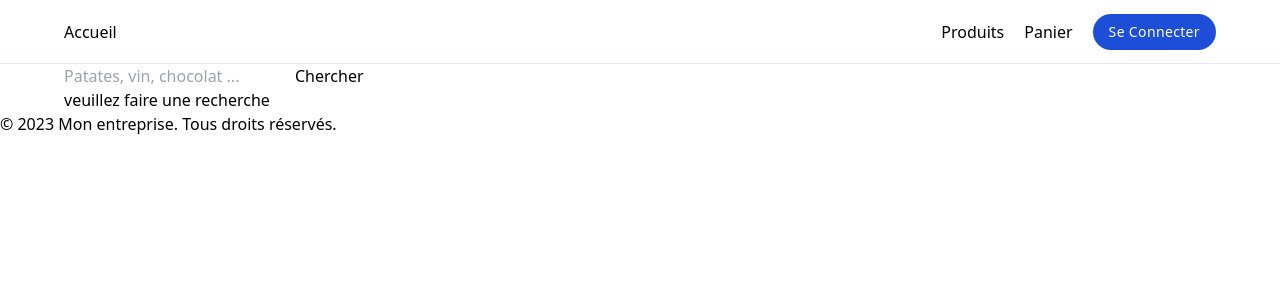
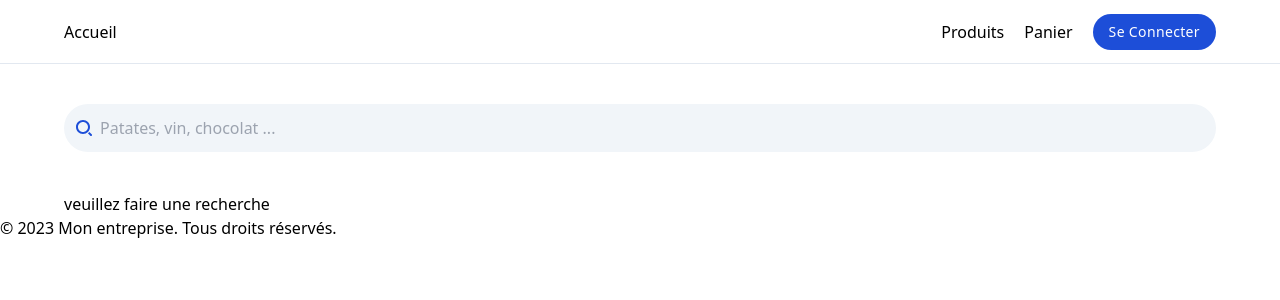
Before and after one commit to GillianLEVERT/Ambrosia_drive, a React (Vite) app: page /shopping in a window 1280 px wide. Shown: the top 300 px of the page. Built offline with nearby package versions, Linux system fonts and the light colour scheme.

Commit message:
css SearchBar

```diff
--- a/src/components/SearchBar/SearchBar.jsx
+++ b/src/components/SearchBar/SearchBar.jsx
@@ -1,5 +1,5 @@
-import React, {useState} from "react";
-import { useSetAtom } from 'jotai'
+import React, { useState } from "react";
+import { useSetAtom } from "jotai";
 import { searchResultAtom } from "../../store/atom";
 
 export const SearchBar = () => {
@@ -12,24 +12,37 @@ export const SearchBar = () => {
   const handleSubmit = (e) => {
     e.preventDefault();
     fetch(`${import.meta.env.VITE_API_URL}products?name=${searchData}`)
-    .then((response) =>response.json())
+      .then((response) => response.json())
       .then((data) => {
-      console.log(data)
-      setSearchResult(data)
+        console.log(data);
+        setSearchResult(data);
       })
-    .catch((error) => console.log(error))
+      .catch((error) => console.log(error));
   };
 
   return (
-    <form action="" onSubmit={handleSubmit}>
+    <form action="" onSubmit={handleSubmit} className="my-10">
+      <div className="relative">
         <input
+          id="form-search"
           type="text"
           name="research"
+          className="rounded-full w-full px-9 py-3 bg-slate-100"
           placeholder="Patates, vin, chocolat ..."
           value={searchData}
           onChange={handleChange}
         />
-      <button type="submit">Chercher</button>
+        <button type="submit" className="absolute inset-0 right-auto group">
+          <svg
+            className="w-4 h-4 shrink-0 fill-current text-blue-700 group-hover:text-blue-600 ml-3 mr-2"
+            viewBox="0 0 16 16"
+            xmlns="http://www.w3.org/2000/svg"
+          >
+            <path d="M7 14c-3.86 0-7-3.14-7-7s3.14-7 7-7 7 3.14 7 7-3.14 7-7 7zM7 2C4.243 2 2 4.243 2 7s2.243 5 5 5 5-2.243 5-5-2.243-5-5-5z" />
+            <path d="M15.707 14.293L13.314 11.9a8.019 8.019 0 01-1.414 1.414l2.393 2.393a.997.997 0 001.414 0 .999.999 0 000-1.414z" />
+          </svg>
+        </button>
+      </div>
     </form>
   );
 };
```
Lines whose indentation alone changed are shown as unchanged.
